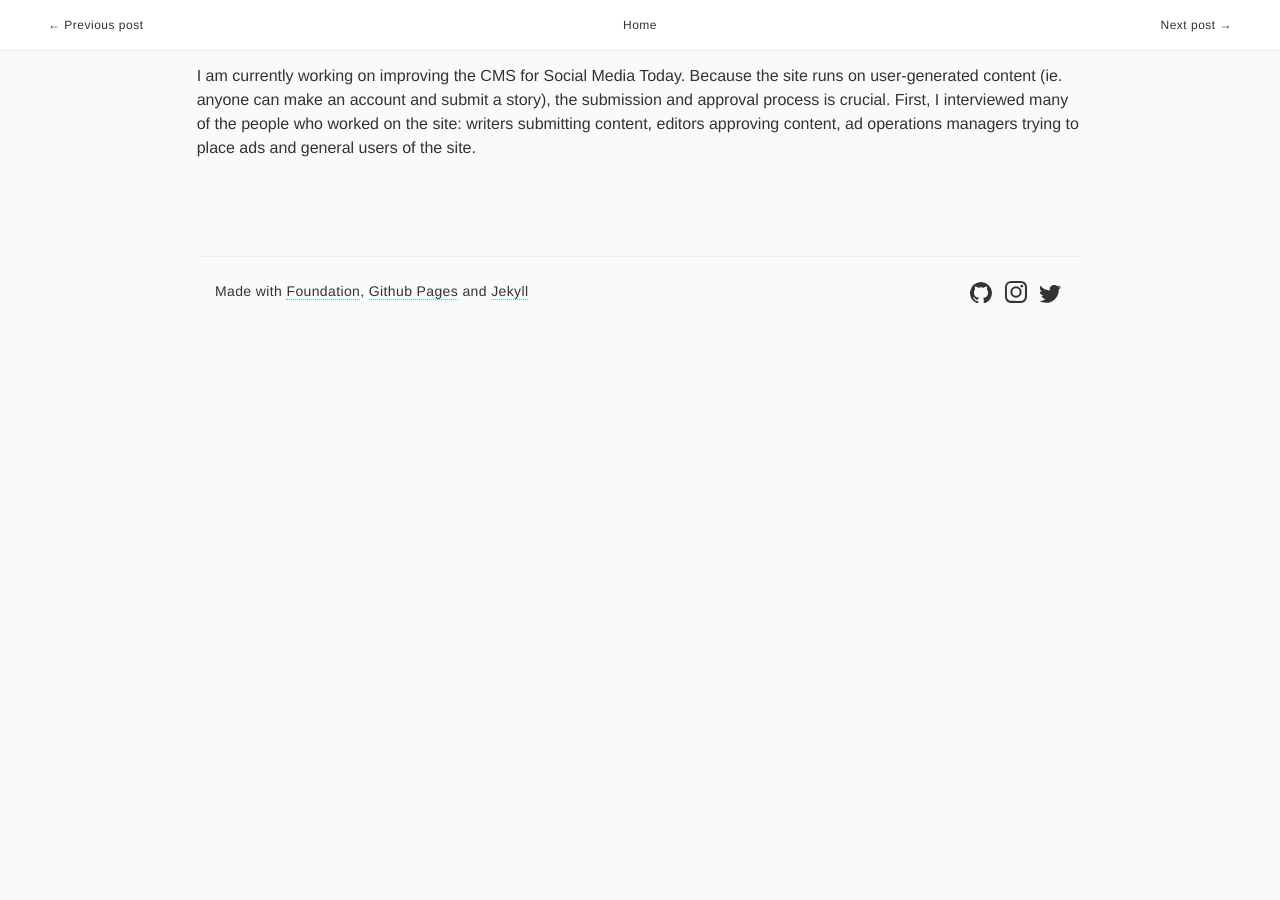
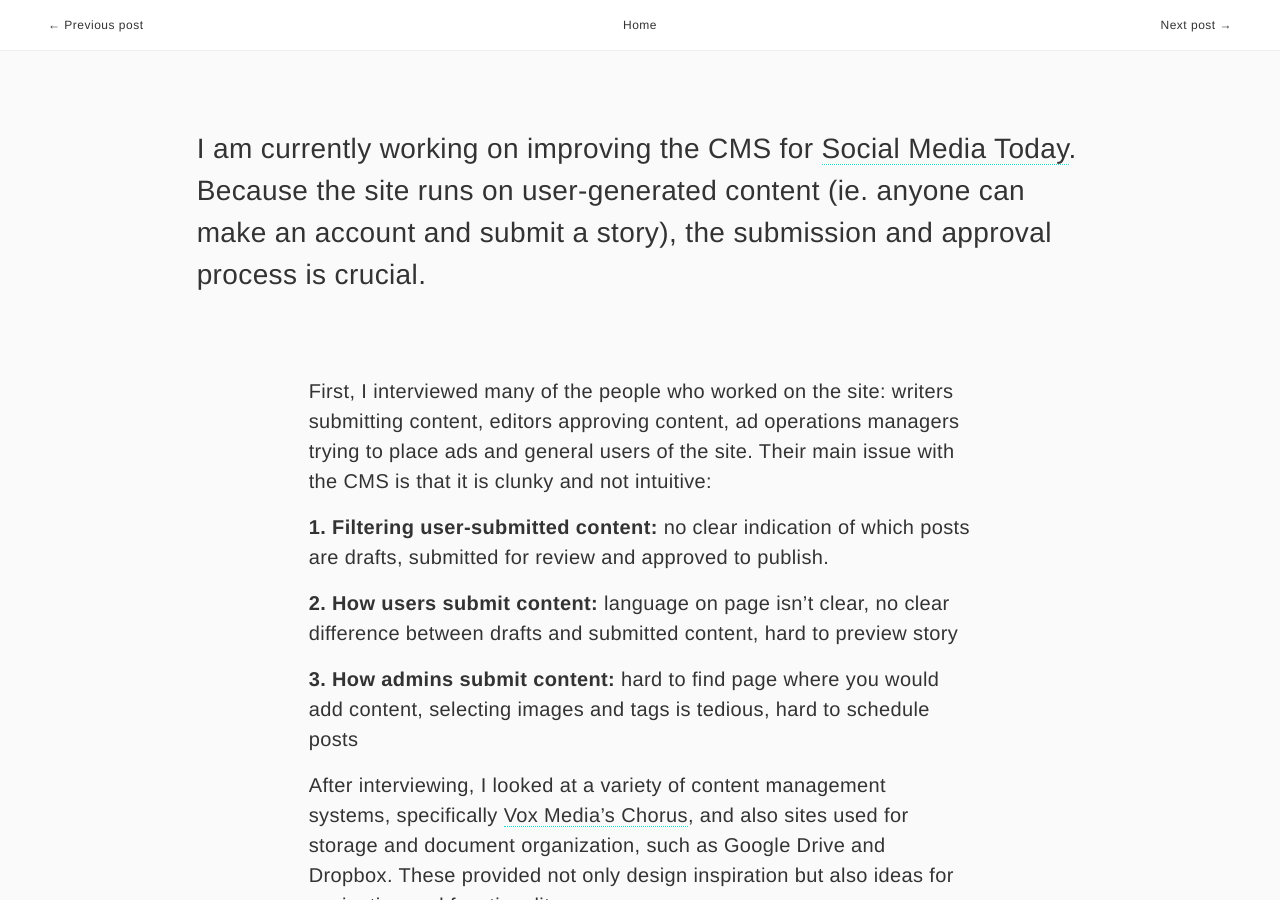
Before and after one commit to nancopeland/old-portfolio-site, a Jekyll site: the page built from _posts/2017-6-10-smt-user-content-admin.markdown, in a window 1280 px wide and 900 px high. Built offline with Jekyll 4.4.1, drawn with Linux system fonts in a browser that asks for light colours; nearby versions of some CDN libraries; some of the changed text lies outside the part shown.

Commit message:
changes post to markdown, adds content to post and some images

```diff
--- /dev/null
+++ b/_posts/2017-6-10-smt-user-content-admin.markdown
@@ -0,0 +1,36 @@
+---
+layout: post
+title:  "WIP: User-submitted content CMS"
+description: CMS mockups where the content is submitted by users and approved by an editor
+image-class: smt-user-admin
+prev-story: /2016/12/01/living-style-guide.html
+next-story: /2016/12/29/pub-site-redesign.html
+---
+
+I am currently working on improving the CMS for [Social Media Today](http://www.socialmediatoday.com/). Because the site runs on user-generated content (ie. anyone can make an account and submit a story), the submission and approval process is crucial.
+
+First, I interviewed many of the people who worked on the site: writers submitting content, editors approving content, ad operations managers trying to place ads and general users of the site. Their main issue with the CMS is that it is clunky and not intuitive:
+
+**1. Filtering user-submitted content:** no clear indication of which posts are drafts, submitted for review and approved to publish.
+
+**2. How users submit content:** language on page isn't clear, no clear difference between drafts and submitted content, hard to preview story
+
+**3. How admins submit content:** hard to find page where you would add content, selecting images and tags is tedious, hard to schedule posts
+
+After interviewing, I looked at a variety of content management systems, specifically [Vox Media's Chorus](https://product.voxmedia.com/2016/2/23/11098476/curbed-on-chorus-the-start-of-a-new-era-at-vox-media), and also sites used for storage and document organization, such as Google Drive and Dropbox. These provided not only design inspiration but also ideas for navigation and functionality.
+
+According to the interviews, the Social Media Today CMS's navigation definitly needed to be improved. The new navigation has two places to navigate the website and uses consistent language.
+
+{:.p-img}
+![new site]({{ site.url }}/assets/img/smt_cms/smt1.jpg)
+
+I also thought clear notifications would help make the site clearer for both regular and new users.
+
+{:.p-img}
+![new site]({{ site.url }}/assets/img/smt_cms/smt2.jpg)
+
+{:.p-img}
+![new site]({{ site.url }}/assets/img/smt_cms/smt3.jpg)
+
+{:.p-img}
+![new site]({{ site.url }}/assets/img/smt_cms/smt4.jpg)
--- a/_sass/partials/_universal.scss
+++ b/_sass/partials/_universal.scss
@@ -14,7 +14,7 @@ h1, h2, h3, h4, h5, h6, p, a, button, ul, ol, li {
 	margin: 0;
 }
 p, li, button {
-	font-size: 1.125rem;
+	font-size: 1.25rem;
 	font-weight: 300;
 	letter-spacing: .375px;
 }
```
Also changed, not shown: _posts/2017-6-10-smt-user-content-admin.html (deleted, +0 -12 lines), assets/img/smt_cms/smt1.jpg (added), assets/img/smt_cms/smt2.jpg (added), assets/img/smt_cms/smt3.jpg (added), assets/img/smt_cms/smt4.jpg (added), 8 other files.
